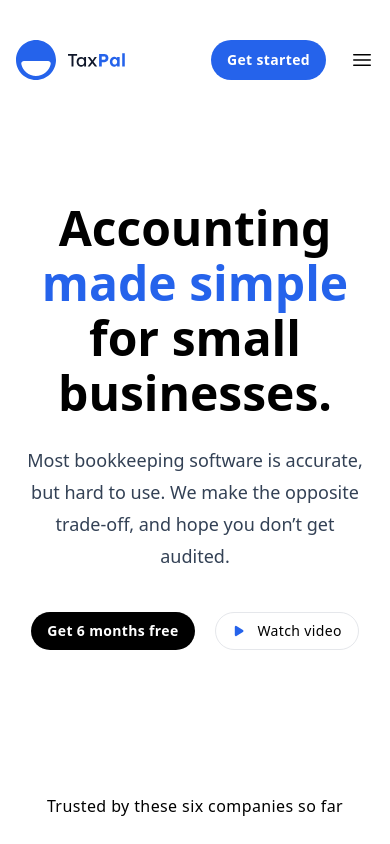
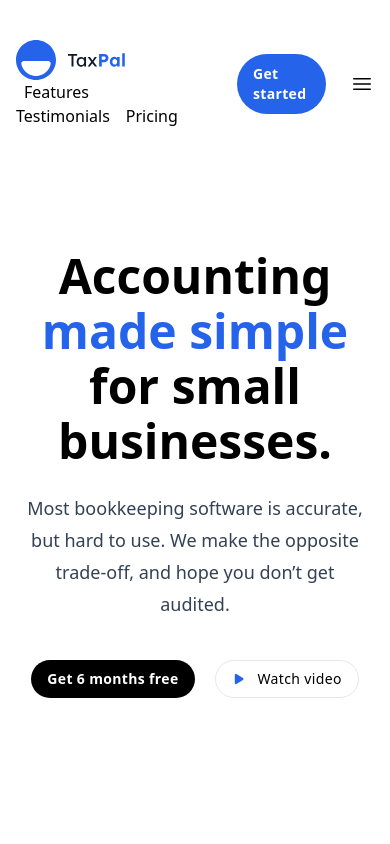
Before and after one commit to amine-omari/Taxpal-clone, a Next.js app: page / in a window 390 px wide. Shown: the top 844 px of the page. Built offline with nearby package versions, Linux system fonts and the light colour scheme.

Commit message:
feat: add link items to Navbar component in the tablet screens

```diff
--- a/components/Navbar.jsx
+++ b/components/Navbar.jsx
@@ -11,10 +11,36 @@ const Navbar = () => {
     setMenuOpen(!menuOpen);
   };
 
+  const links = [
+    {
+      id: 1,
+      text: "Features",
+    },
+    {
+      id: 2,
+      text: " Testimonials",
+    },
+    {
+      id: 3,
+      text: "Pricing",
+    },
+  ];
+
   return (
     <nav className="flex items-center justify-between px-4 sm:px-6">
       <div>
         <LogoIcon />
+        <div>
+          {links.map(({ id, text }) => (
+            <Link
+              key={id}
+              href="/"
+              className="rounded-lg px-2 py-1 duration-300 hover:bg-slate-100 hover:text-slate-900"
+            >
+              {text}
+            </Link>
+          ))}
+        </div>
       </div>
       <div className="flex items-center space-x-6">
         <Link
```
